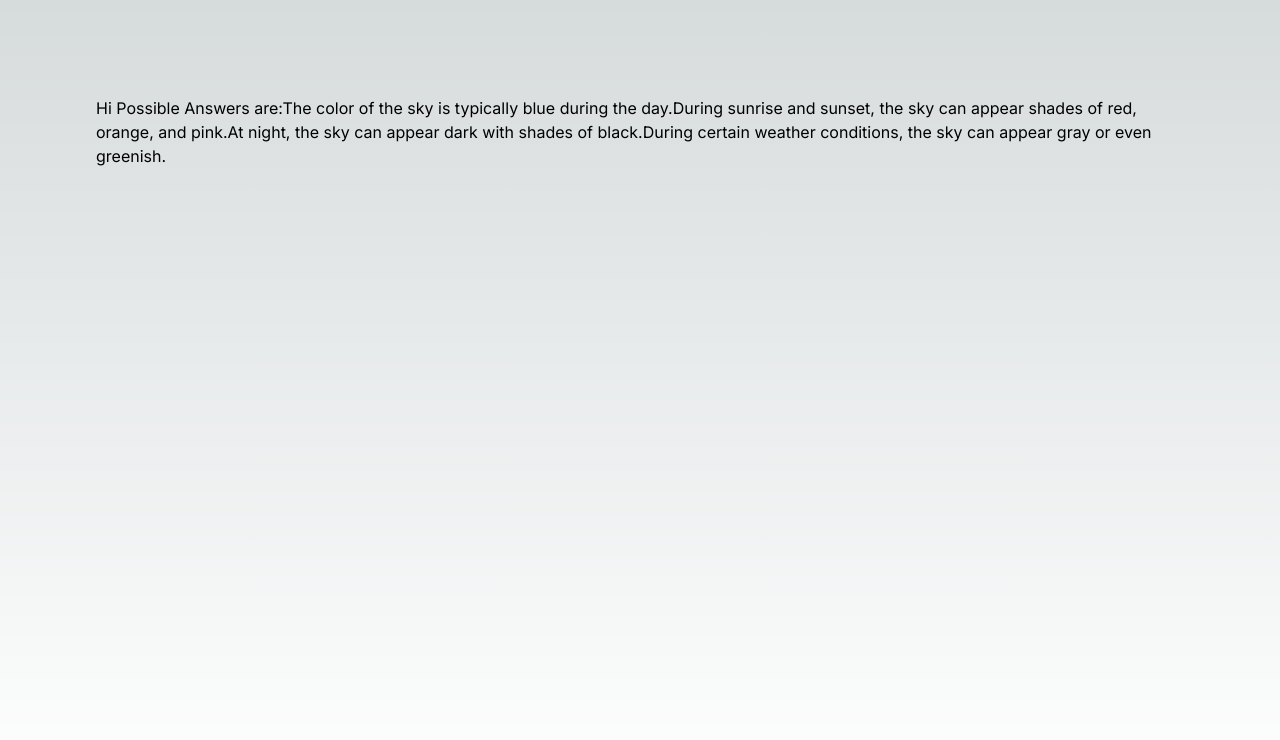
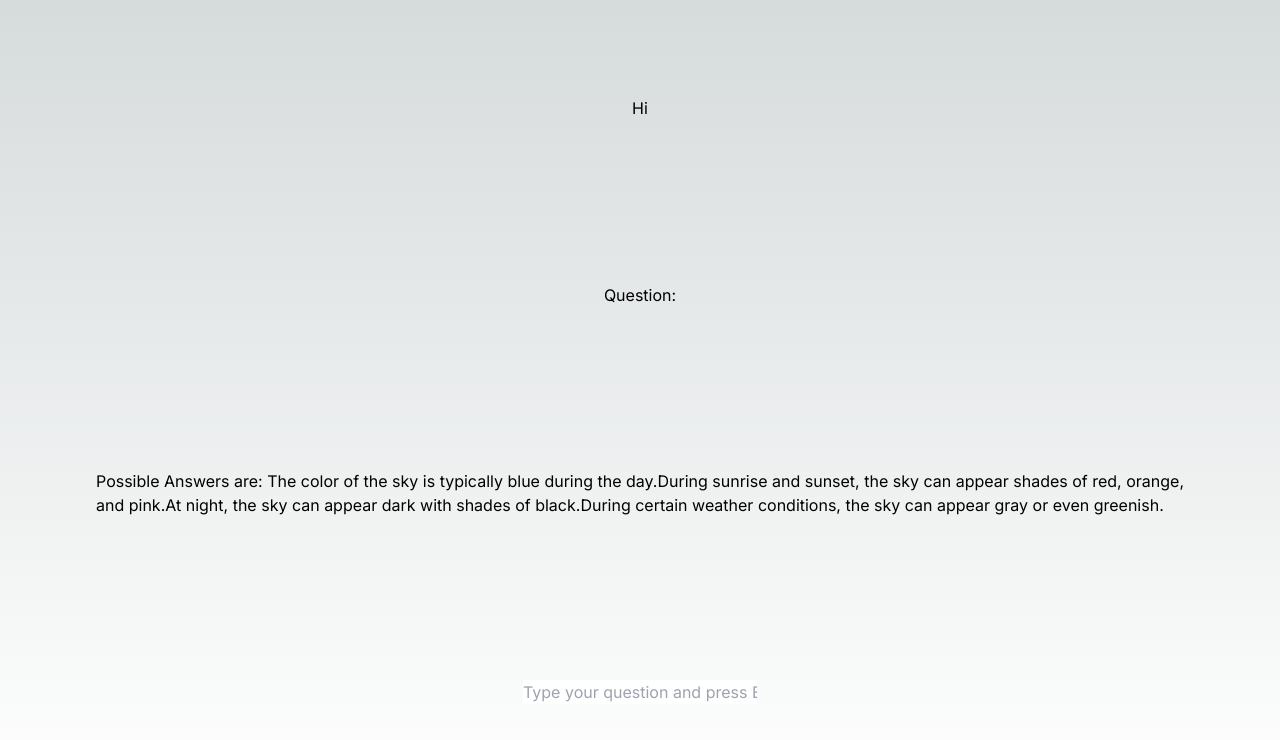
Before and after one commit to sharonm6/fishgpt-frontend, a Next.js app: page / in a window 1280 px wide. Shown: the top 740 px of the page. Built offline with nearby package versions, Linux system fonts and the light colour scheme.

Commit message:
added textbox, fetched and displayed question and 4 answers

```diff
--- a/src/app/page.tsx
+++ b/src/app/page.tsx
@@ -1,27 +1,18 @@
 'use client';
 import {useState} from 'react';
 import answerJson from '../lib/answer.json';
+import Textbox from './textbox';
 
 export default function Home() {
+  const [question, setQuestion] = useState('');
   const [answers, setAnswers] = useState(answerJson);
 
   return (
     <main className="flex min-h-screen flex-col items-center justify-between p-24">
-      Hi
-      Possible Answers are:
-      {answers}
-      {/* <button onClick={
-        async () => {await fetch("/api/answer", {
-          method: "POST",
-          headers: {
-            "Content-Type": "application/json",
-          },
-          body: JSON.stringify({ prompt: "What color is the sky?"})
-        }).then(res => res.json())
-        .then(resJson => setAnswers(resJson.data.content.split('\n')))
-        }}>
-        TEST GPT API
-      </button> */}
+      <p>Hi</p>
+      <p>Question: {question}</p>
+      <p>Possible Answers are: {answers}</p>
+      <Textbox setQuestion={setQuestion} setAnswers={setAnswers} />
     </main>
   )
 }
--- /dev/null
+++ b/src/app/textbox.tsx
@@ -0,0 +1,37 @@
+import { Dispatch, SetStateAction, useState, KeyboardEvent } from "react";
+
+
+export default function Textbox({setQuestion, setAnswers} : {setQuestion: Dispatch<SetStateAction<string>>, setAnswers: Dispatch<SetStateAction<string[]>>}) {
+    const [inputText, setInputText] = useState('');
+
+    const handleKeyPress = async (event: KeyboardEvent<HTMLInputElement>) => {
+        if (event.key === 'Enter') {
+          try {
+            setQuestion(inputText);
+            await fetch("/api/answer", {
+                method: "POST",
+                headers: {
+                  "Content-Type": "application/json",
+                },
+                body: JSON.stringify({ prompt: inputText})
+              }).then(res => res.json())
+              .then(resJson => setAnswers(resJson.data.content.split('\n')));
+            setInputText('');
+          } catch (error) {
+            console.error(error);
+          }
+        }
+    };
+
+    return (
+        <div>
+            <input
+                type="text"
+                value={inputText}
+                onChange={(e) => setInputText(e.target.value)}
+                onKeyDown={handleKeyPress}
+                placeholder="Type your question and press Enter..."
+            />
+        </div>
+    );
+}
```
